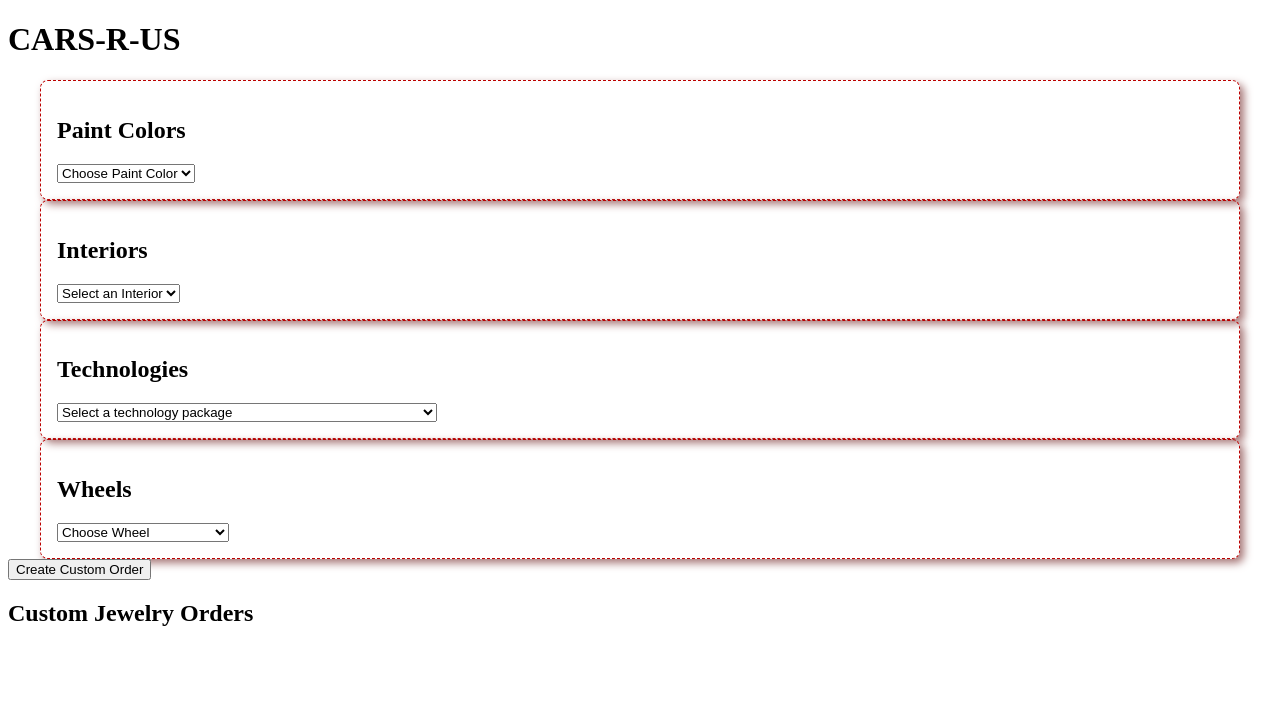
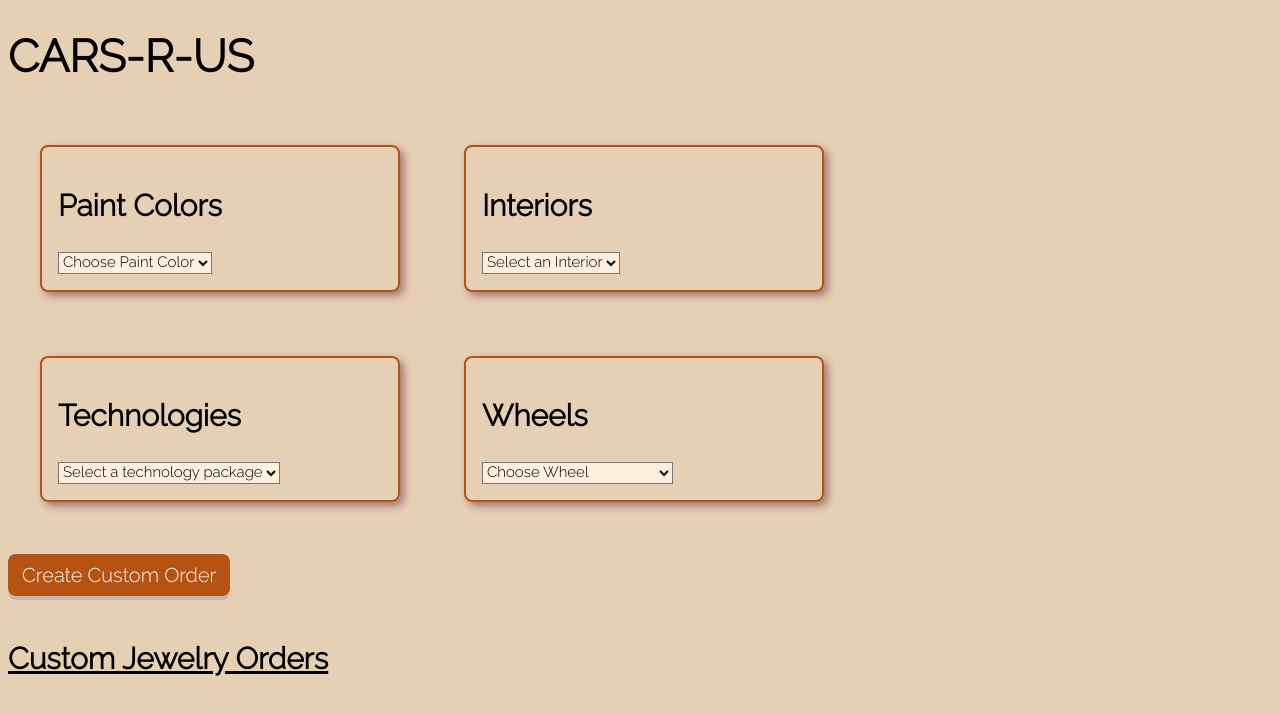
Before and after one commit to mckenziebyrd/cars-r-us, a plain HTML site: page index.html in a window 1280 px wide. Drawn offline with Linux system fonts and the light colour scheme.

Commit message:
adding css styling

```diff
--- a/index.html
+++ b/index.html
@@ -6,6 +6,10 @@
     <meta name="viewport" content="width=device-width, initial-scale=1.0">
     <link rel="stylesheet" href="./styles/main.css">
     <title>Cars-R-US</title>
+    <link rel="preconnect" href="https://fonts.googleapis.com">
+<link rel="preconnect" href="https://fonts.gstatic.com" crossorigin>
+<link href="https://fonts.googleapis.com/css2?family=Raleway:wght@300&display=swap" rel="stylesheet">
+
 </head>
 <body>
     <main id="container">
--- a/scripts/carsRUs.js
+++ b/scripts/carsRUs.js
@@ -26,7 +26,7 @@ export const carsRUs = () => {
 </article>
 
 <article class="customOrders">
-    <h2>Custom Jewelry Orders</h2>
+    <h2 id="ordersHeader">Custom Jewelry Orders</h2>
 
 </article>
 `
--- a/scripts/database.js
+++ b/scripts/database.js
@@ -47,22 +47,22 @@ const database = {
   technologies: [
       {
           id: 1,
-          technology: "Basic Package - basic sound system",
+          technology: "Basic Package",
           price: 3000
       },
       {
         id: 1,
-        technology: "Navigation Package - includes integrated navigation controls",
+        technology: "Navigation Package",
         price: 3700
       },
       {
         id: 3,
-        technology: "Visibility Package - includes side and reat cameras",
+        technology: "Visibility Package",
         price: 4400
       },
       {
         id: 4,
-        technology: "Ultra Package - includes navigation and visibility packages",
+        technology: "Ultra Package",
         price: 7800
       }
   ],
--- a/styles/main.css
+++ b/styles/main.css
@@ -1,8 +1,64 @@
+* {
+    font-family: 'Raleway', sans-serif;
+    /* background-color: rgb(230, 208, 180); */
+    box-sizing: border-box;
+
+}
+
+body {
+    background-color: rgb(230, 208, 180);
+
+}
+
+h1 {
+    font-size: 45px;
+}
+
+.choices {
+    display: flex;
+    flex-wrap: wrap;
+    width: 900px ;
+}
+
 .options {
-    flex-basis: 24%;
-    margin: 0 2rem;
-    border: 1px dashed rgb(187, 0, 0);
+    flex-basis: 40%;
+    margin: 2rem;
+    border: 2px double rgb(180, 83, 18);
     padding: 1rem;
     border-radius: 0.5rem;
     box-shadow: 0.25rem 0.25rem 0.5rem rgb(165, 117, 117);
+    width: 25rem;
+    align-items: center;
+    justify-content: center;
+    font-size: 20px;
 }
+
+#orderButton {
+    padding: 9px 14px;
+    margin-top: 20px;
+    margin-bottom: 20px;
+    border-radius: 0.5rem;
+    background-color: rgb(180, 83, 18) ;
+    color: white;
+    font-size: 20px;
+    box-shadow: 0px 4px rgb(187, 185, 185);
+    cursor: pointer;
+    text-align: center;
+    border: none;
+}
+
+#orderButton:active {
+    box-shadow: 0px 1px #666;
+    transform: translateY(4px);
+  }
+
+#tech, #interiors, #paint, #wheels{
+    background-color: rgb(255, 239, 220);
+    font-size: 15px;
+}
+
+#ordersHeader {
+    text-decoration: underline;
+    font-size: 30px;
+
+}
```
